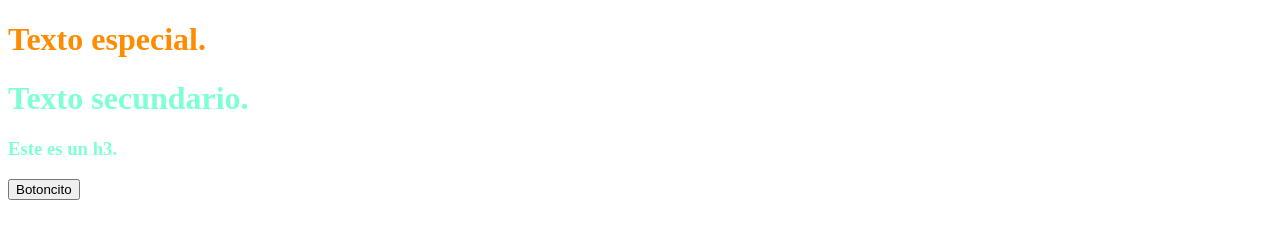
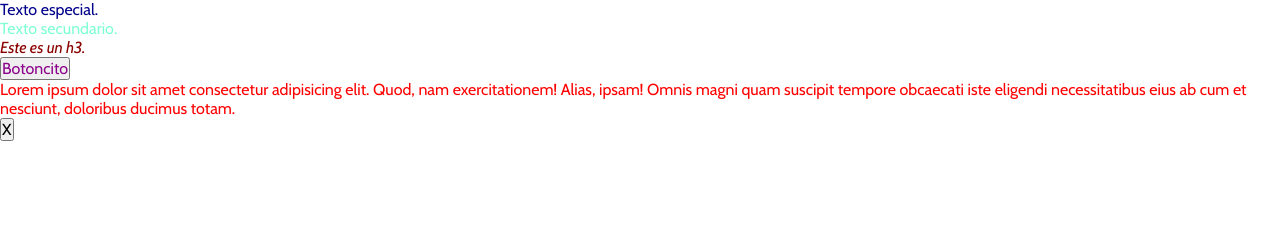
Before and after one commit to amethystereksew/HerenciaYEspecificidad, a plain HTML site: page index.html in a window 1280 px wide. Drawn offline with nearby package versions, Linux system fonts and the light colour scheme.

Commit message:
Position

```diff
--- a/index.html
+++ b/index.html
@@ -13,7 +13,16 @@
     <div>
       <h1 class="title">Texto secundario.</h1>
     </div>
-    <h3 class="title">Este es un h3.</h3>
+    <h3 class="title" id="special-title">Este es un h3.</h3>
     <button class="btn-primary">Botoncito</button>
+    <div class="modal">
+      <p>
+        Lorem ipsum dolor sit amet consectetur adipisicing elit. Quod, nam
+        exercitationem! Alias, ipsam! Omnis magni quam suscipit tempore
+        obcaecati iste eligendi necessitatibus eius ab cum et nesciunt,
+        doloribus ducimus totam.
+      </p>
+      <button>X</button>
+    </div>
   </body>
 </html>
--- a/style.css
+++ b/style.css
@@ -1,11 +1,42 @@
+@import url('https://fonts.googleapis.com/css2?family=Cabin:ital,wght@0,400..700;1,400..700&family=Cookie&display=swap');
+
+*{
+    font: 16px 'Cabin', sans-serif;
+    margin: 0;
+    padding: 0;
+    box-sizing: border-box;
+}
+
 div{
     color: red;
-}
-
-.title{
-    color: aquamarine;
 }
 
 h1{
     color: darkorange;
 }
+
+div h1{
+    color: darkgreen;
+}
+
+div h1{
+    color: darkblue;
+}
+
+.title{
+    color: aquamarine;
+    font-weight: 200;
+}
+
+.btn-primary{
+    color: darkmagenta;
+}
+
+.container h1{
+    color: darkblue;
+}
+
+#special-title{
+    color: darkred;
+    font-style: italic;
+}
```
